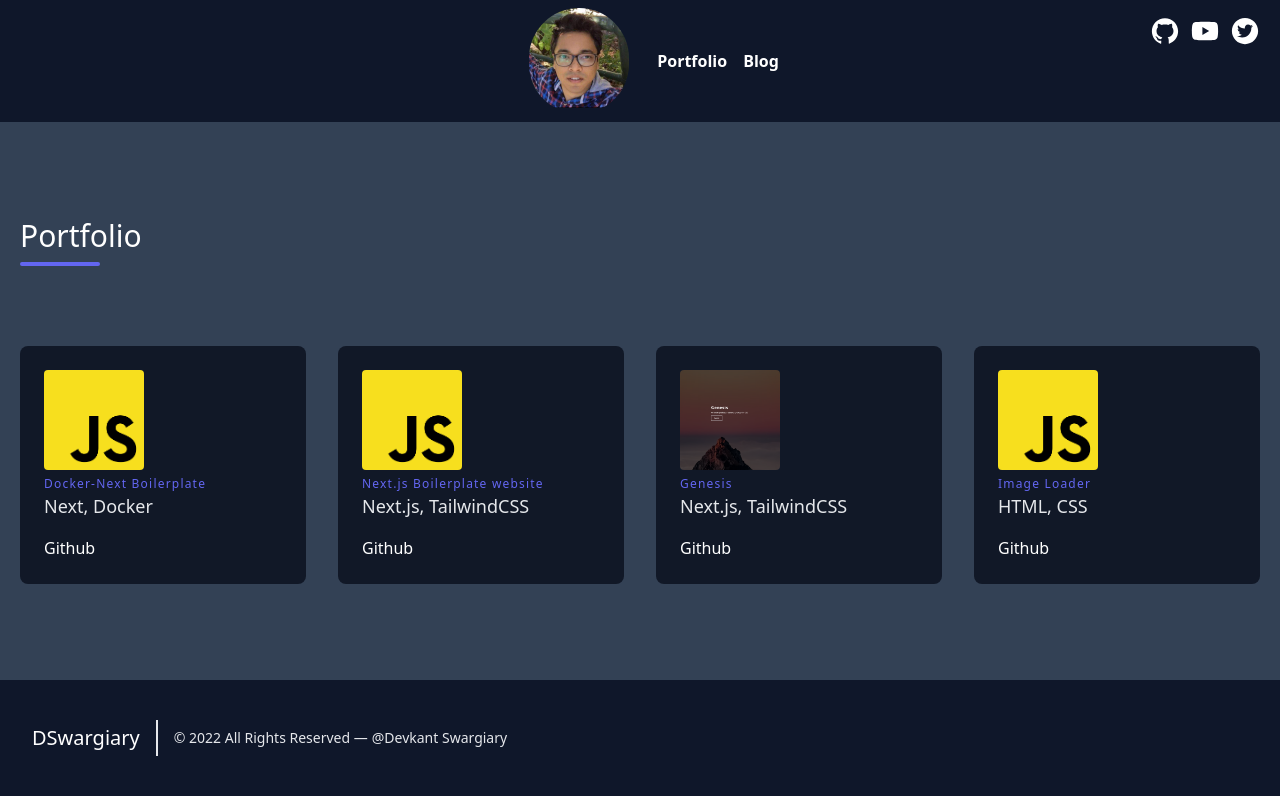
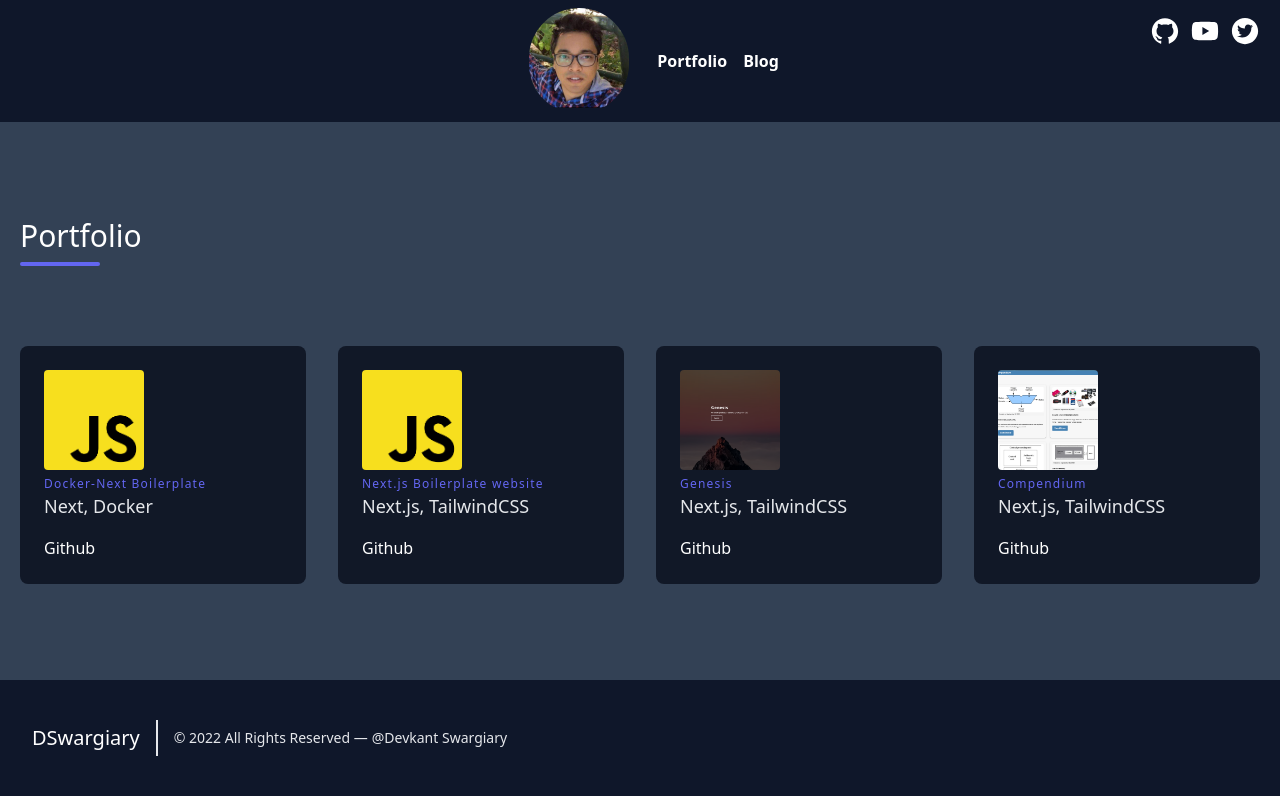
Before and after one commit to Devkant21/Portfolio_DS, a Next.js app: page /Portfolio in a window 1280 px wide. Built offline with nearby package versions, Linux system fonts and the light colour scheme.

Commit message:
fix : compendium added

```diff
--- a/pages/Portfolio.jsx
+++ b/pages/Portfolio.jsx
@@ -46,10 +46,10 @@ const Portfolio = () => {
                 </div>
                 <div className="xl:w-1/4 md:w-1/2 p-4">
                   <div className="bg-gray-900 p-6 rounded-lg">
-                    <Image width={100} height={100} className="h-100 rounded w-full object-cover object-center mb-6" src="/js.png" alt="content" />
-                    <h3 className="tracking-widest text-indigo-500 text-xs font-medium title-font">Image Loader</h3>
-                    <h2 className="text-lg text-gray-200 font-medium title-font mb-4">HTML, CSS</h2>
-                    <Link href="https://github.com/Devkant21/Image-Loader"><a>Github</a></Link>
+                    <Image width={100} height={100} className="h-100 rounded w-full object-cover object-center mb-6" src="/Compendium.png" alt="content" />
+                    <h3 className="tracking-widest text-indigo-500 text-xs font-medium title-font">Compendium</h3>
+                    <h2 className="text-lg text-gray-200 font-medium title-font mb-4">Next.js, TailwindCSS</h2>
+                    <Link href="https://github.com/Devkant21/compendium"><a>Github</a></Link>
 
                   </div>
                 </div>
```
Also changed, not shown: public/Compendium.png (added).
